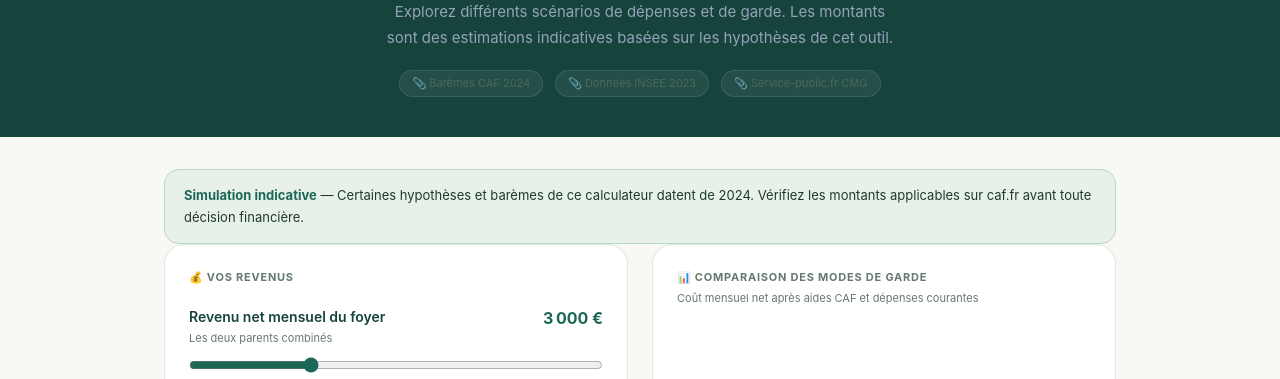
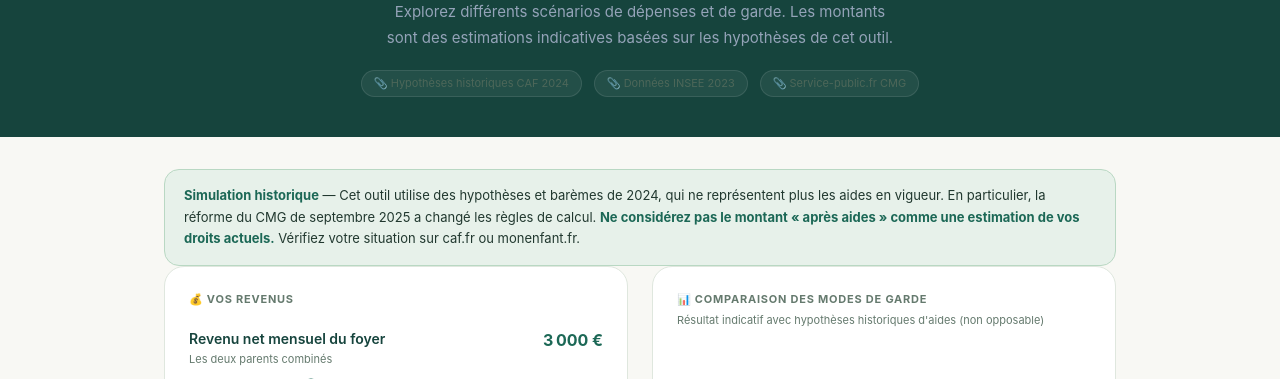
Before and after one commit to ambroiseguyot-del/stackblitz-starters-nzpd1ern, a Next.js app: page /budget in a window 1280 px wide. Shown: the part 216-595 px from the top of the page. Built offline with nearby package versions, Linux system fonts and the light colour scheme; no server answers.

Commit message:
fix(finance): disclose outdated CMG assumptions transparently

```diff
--- a/app/budget/page.tsx
+++ b/app/budget/page.tsx
@@ -314,7 +314,7 @@ export default function BudgetPrevisionnelPage() {
         </p>
         <div style={{ display: 'flex', gap: 12, justifyContent: 'center', flexWrap: 'wrap' }}>
           {[
-            { label: 'Barèmes CAF 2024', href: 'https://www.caf.fr/allocataires/aides-et-demarches/droits-et-prestations/petite-enfance' },
+            { label: 'Hypothèses historiques CAF 2024', href: 'https://www.caf.fr/allocataires/aides-et-demarches/droits-et-prestations/petite-enfance' },
             { label: 'Données INSEE 2023', href: 'https://www.insee.fr/fr/statistiques/8241854' },
             { label: 'Service-public.fr CMG', href: 'https://www.service-public.fr/particuliers/vosdroits/F345' },
           ].map(s => (
@@ -329,7 +329,7 @@ export default function BudgetPrevisionnelPage() {
 
       <div style={{ maxWidth: 1000, margin: '0 auto', padding: '32px 24px 80px' }}>
         <aside className="bb-data-notice" role="note">
-          <strong>Simulation indicative</strong> — Certaines hypothèses et barèmes de ce calculateur datent de 2024. Vérifiez les montants applicables sur caf.fr avant toute décision financière.
+          <strong>Simulation historique</strong> — Cet outil utilise des hypothèses et barèmes de 2024, qui ne représentent plus les aides en vigueur. En particulier, la réforme du CMG de septembre 2025 a changé les règles de calcul. <strong>Ne considérez pas le montant « après aides » comme une estimation de vos droits actuels.</strong> Vérifiez votre situation sur caf.fr ou monenfant.fr.
         </aside>
         <div style={{ display: 'grid', gridTemplateColumns: 'repeat(auto-fit, minmax(300px, 1fr))', gap: 24 }}>
 
@@ -440,7 +440,7 @@ export default function BudgetPrevisionnelPage() {
               <p style={{ fontSize: 11, fontWeight: 700, letterSpacing: '0.07em', textTransform: 'uppercase', color: cv.textMuted, margin: '0 0 4px' }}>
                 📊 Comparaison des modes de garde
               </p>
-              <p style={{ fontSize: 11, color: cv.textMuted, margin: '0 0 20px' }}>Coût mensuel net après aides CAF et dépenses courantes</p>
+              <p style={{ fontSize: 11, color: cv.textMuted, margin: '0 0 20px' }}>Résultat indicatif avec hypothèses historiques d'aides (non opposable)</p>
               <BudgetBarChart data={resultats.map(r => ({ mode: r.mode, total: r.total }))} cv={cv} />
             </div>
 
```
